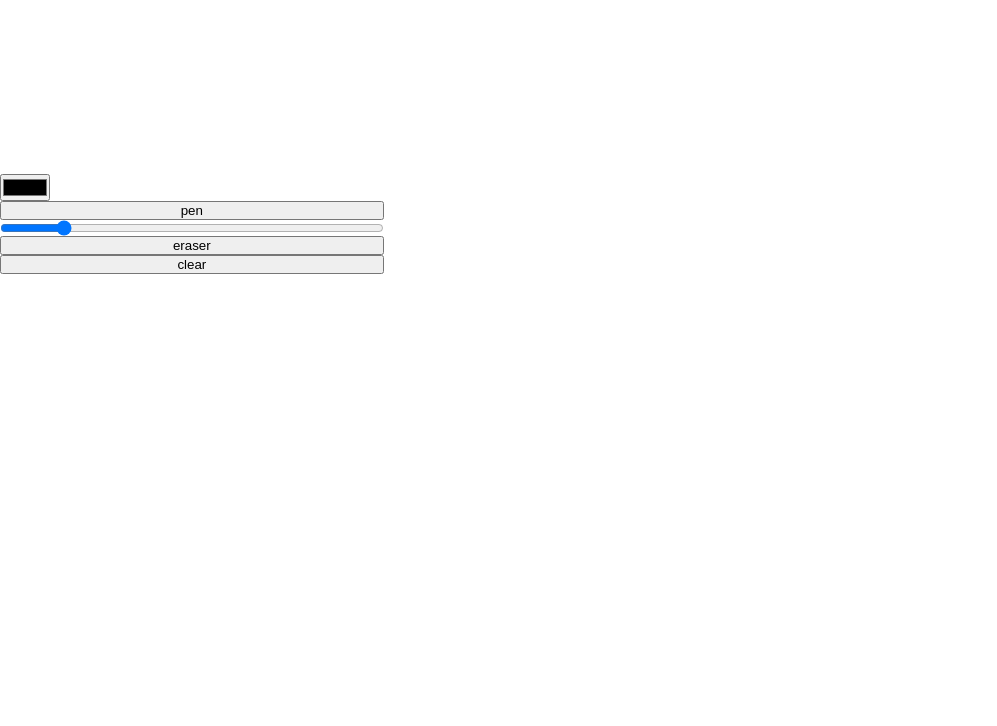
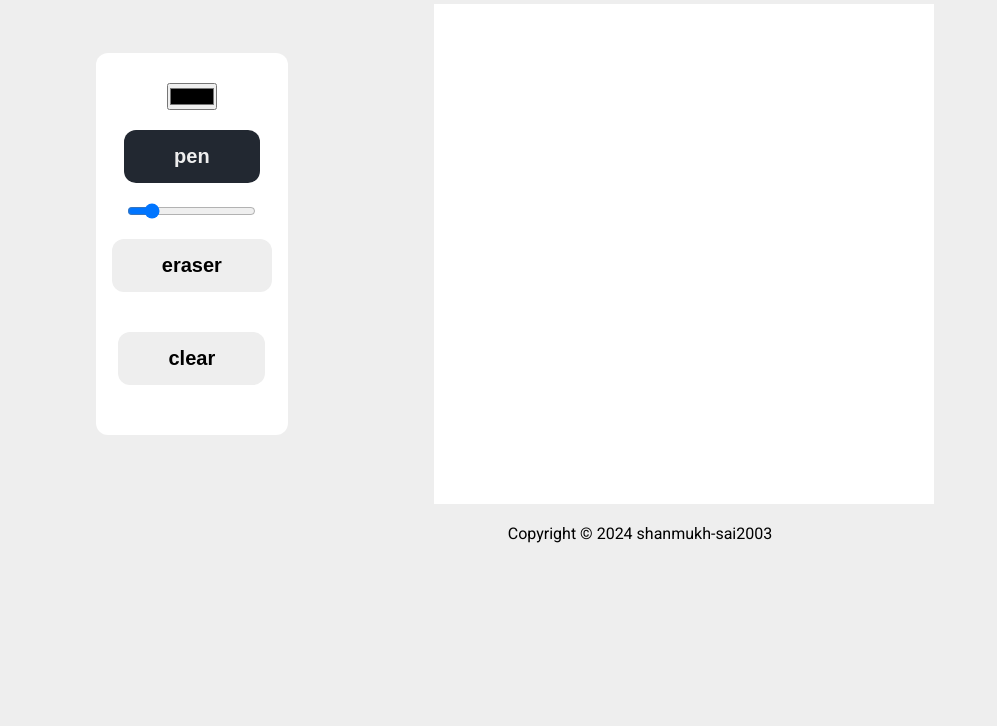
Before and after one commit to shanmukh-sai2003/etch-a-sketch, a plain HTML site: page index.html in a window 1280 px wide. Shown: the part 74-800 px from the top of the page, without its empty margins (0-997 px from the left). Drawn offline with Linux system fonts and the light colour scheme.

Commit message:
Add styles to controls

```diff
--- a/index.html
+++ b/index.html
@@ -10,12 +10,14 @@
             <h1>Etch-a-sketch</h1>
         </header>
         <main>
-            <div class="controls">
-                <input type="color" name="penColor" class="pen-color" value="#000000">
-                <button class="pen">pen</button>
-                <input type="range" max="100" min="1" name="gridSize" class="grid-size" value="16">
-                <button class="eraser">eraser</button>
-                <button class="clear">clear</button>
+            <div class="controls-pane">
+                <div class="controls">
+                    <input type="color" name="penColor" class="pen-color" value="#000000">
+                    <button class="pen btn btn-clicked">pen</button>
+                    <input type="range" max="100" min="1" name="gridSize" class="grid-size" value="16">
+                    <button class="eraser btn">eraser</button>
+                    <button class="clear btn">clear</button>
+                </div>
             </div>
             <div class="canvas">
                 <div class="container">
@@ -23,6 +25,9 @@
                 </div>
             </div>
         </main>
+        <footer>
+            <p>Copyright &copy; <span class="year"></span> shanmukh-sai2003</p>
+        </footer>
         <script src="./index.js"></script>
     </body>
 </html>
--- a/index.js
+++ b/index.js
@@ -7,6 +7,9 @@ const gridSizeSelector = document.querySelector(".grid-size");
 const eraserBtn = document.querySelector(".eraser");
 const penBtn = document.querySelector(".pen");
 const clearBtn = document.querySelector(".clear");
+const year = document.querySelector(".year");
+const date = new Date();
+year.textContent = date.getFullYear();
 
 let penColor = "black";
 let mouseDown = false;
@@ -30,9 +33,15 @@ body.addEventListener("mouseup", () => mouseDown = false);
 
 eraserBtn.addEventListener("click", () => {
     isEraser = !isEraser;
+    eraserBtn.classList.toggle("btn-clicked");
+    penBtn.classList.toggle("btn-clicked");
 });
 
-penBtn.addEventListener("click", () => isEraser = false);
+penBtn.addEventListener("click", () => {
+    isEraser = false;
+    eraserBtn.classList.toggle("btn-clicked");
+    penBtn.classList.toggle("btn-clicked");
+});
 
 clearBtn.addEventListener("click", () => {
     container.innerHTML = "";
--- a/styles.css
+++ b/styles.css
@@ -9,6 +9,11 @@
 body {
     font-family: 'Roboto', sans-serif;
     text-align: center;
+    background-color: #EEEEEE;
+}
+
+header {
+    margin-top: 20px;
 }
 
 main {
@@ -16,13 +21,11 @@ main {
     align-items: center;
     justify-content: center;
     gap: 50px;
-    /* margin-left: 100px; */
 }
 
 .canvas {
     flex: 1.5;
     display: flex;
-    /* justify-content: center; */
 }
 
 .container {
@@ -34,8 +37,39 @@ main {
     margin-top: 20px;
 }
 
+.controls-pane {
+    flex: 0.68;
+    display: flex;
+    justify-content: center;
+}
+
 .controls {
     display: flex;
     flex-direction: column;
-    flex: 0.68;
+    align-items: center;
+    background-color: #fff;
+    padding: 30px;
+    border-radius: 12px;
+    width: 50%;
 }
+
+.btn {
+    padding: 15px 50px;
+    background-color: #EEEEEE;
+    color: black;
+    border-radius: 12px;
+    border: none;
+    margin: 20px;
+    font-weight: bold;
+    font-size: 1.25rem;
+    cursor: pointer;
+}
+
+.btn-clicked {
+    color: #EEEEEE;
+    background-color: #222831;
+}
+
+footer {
+    margin-top: 20px;
+}
```
